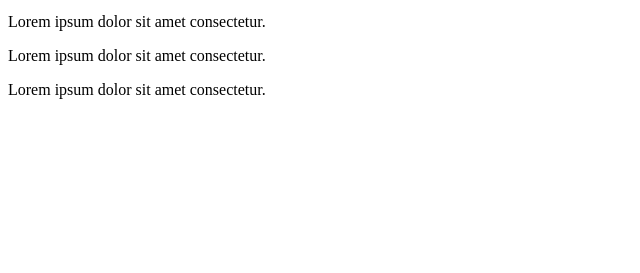
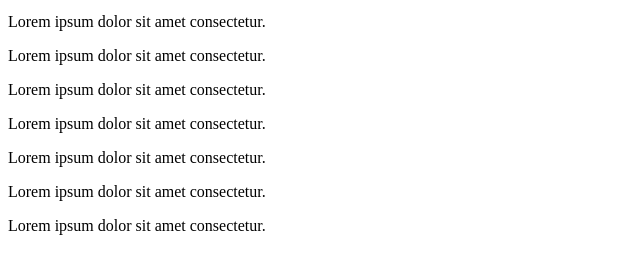
Before and after one commit to sameep4/project, a plain HTML site: page index.html in a window 1280 px wide. Shown: the part 101-374 px from the top of the page, without its empty margins (0-640 px from the left). Drawn offline with Linux system fonts and the light colour scheme.

Commit message:
Add additional paragraphs to index.html

```diff
--- a/index.html
+++ b/index.html
@@ -11,6 +11,9 @@
     <p>Lorem ipsum dolor sit amet consectetur.</p>
      <p>Lorem ipsum dolor sit amet consectetur.</p>
      <p>Lorem ipsum dolor sit amet consectetur.</p>
-
+     <p>Lorem ipsum dolor sit amet consectetur.</p>
+     <p>Lorem ipsum dolor sit amet consectetur.</p>
+     <p>Lorem ipsum dolor sit amet consectetur.</p>
+     <p>Lorem ipsum dolor sit amet consectetur.</p>
 </body>
 </html>
```
